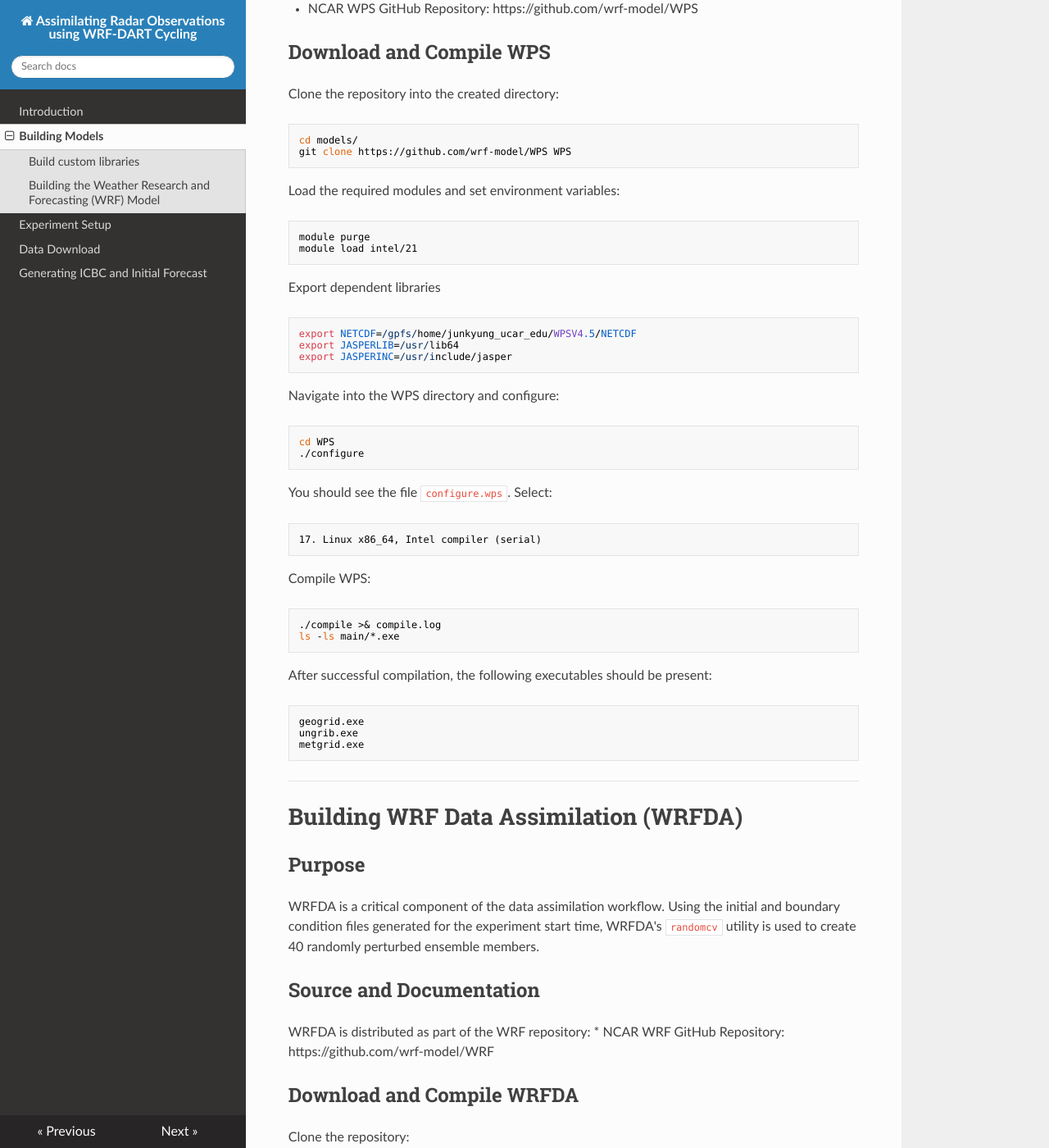
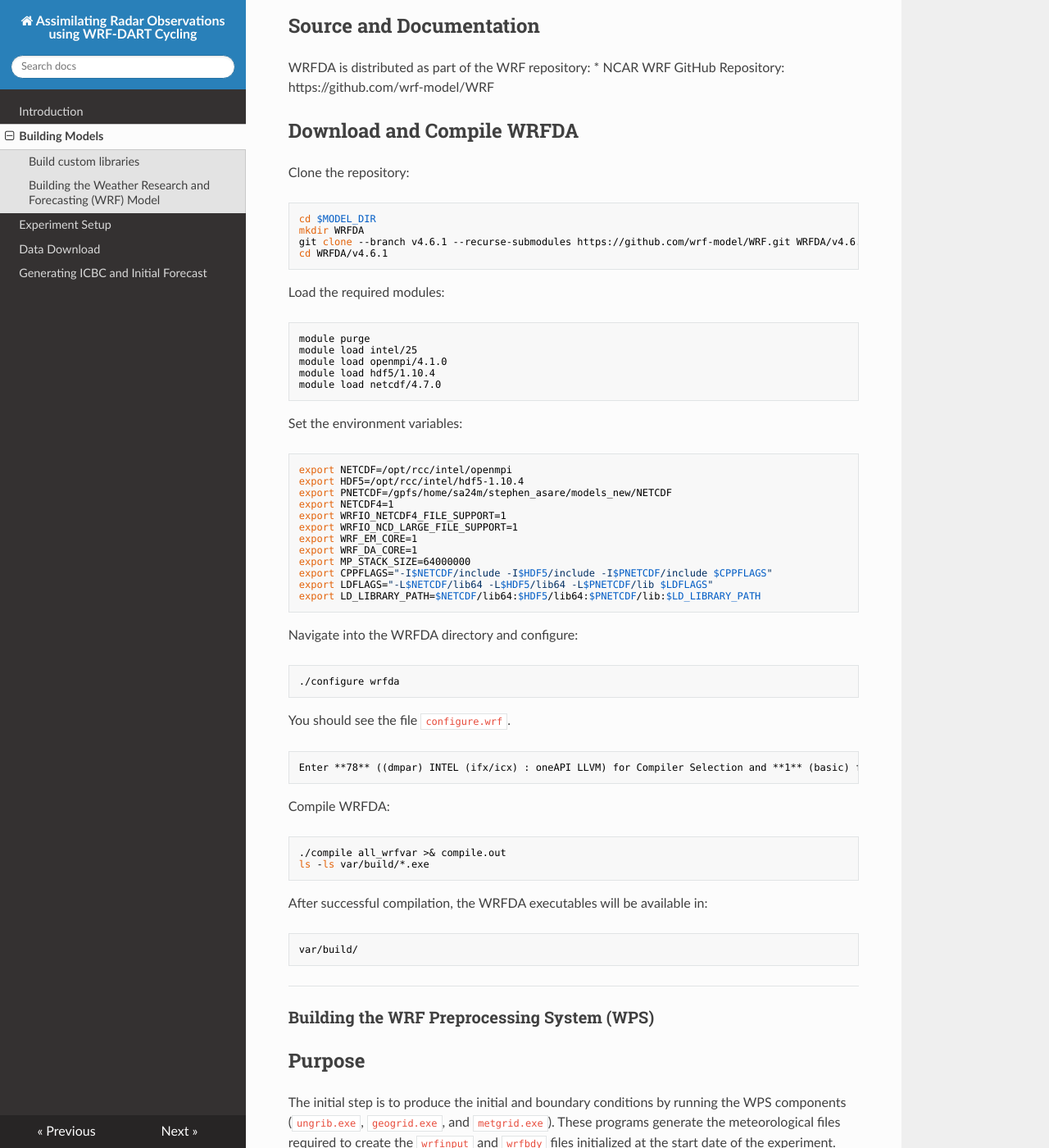
Before and after one commit to stephen-asare/WRF-DART-CYCLING, an MkDocs documentation site: the page built from docs/building_models.md, in a window 1280 px wide and 1400 px high, scrolled down 2450 px. Shown: the whole window at 82% size. Built offline with MkDocs 1.6.1, drawn with Linux system fonts in a browser that asks for light colours; nearby versions of some CDN libraries; some of the changed text lies outside the part shown.

Commit message:
Update building_models.md

````diff
--- a/docs/building_models.md
+++ b/docs/building_models.md
@@ -4,16 +4,19 @@
 ### Build custom libraries
 First we need to build custom PnetCDF, FFTW3, ARPACK-NG, ParMETIS and LAMMPS libraries using RCC system Intel/25, OpenMPI 4.1.0, HDF5 and NetCDF.
 
-Open `rcc_build_stack.sh`, and configure directory for models `MODEL_DIR` (where you want the models to be installed). `rcc_build_stack.sh` will crete the model directory and build the custom libraries.
+Open `rcc_build_stack.sh`, and configure directory for models `MODEL_DIR` (where you want the models to be installed). The script `rcc_build_stack.sh` will create the model directory and build the custom libraries.
 Run `rcc_build_stack.sh` to build custom libraries.
 ```bash
 nohup ./rcc_build_stack.sh >& compile.log &
 ```
+Verify the log file to ensure the libraries successfully completed.
+
+---
 
 ### Building the Weather Research and Forecasting (WRF) Model
 Obtain the WRF-ARW v4.6.1 source code, initialize submodules in the cloning process to ensure all internal dependencies are downloaded. Model directory should be created already from compiling the custom libraries above, simply change directory to that directory
 ```bash
-cd models
+cd $MODEL_DIR
 mkdir WRF
 git clone --branch v4.6.1 --recurse-submodules https://github.com/wrf-model/WRF.git WRF/v4.6.1
 cd WRF/v4.6.1
@@ -77,7 +80,64 @@
 
 ---
 
-# Building the WRF Preprocessing System (WPS)
+
+# Building WRF Data Assimilation (WRFDA)
+## Purpose
+WRFDA is a critical component of the data assimilation workflow. Using the initial and boundary condition files generated for the experiment start time, WRFDA's `randomcv` utility is used to create randomly perturbed ensemble members.
+## Source and Documentation
+WRFDA is distributed as part of the WRF repository:
+* NCAR WRF GitHub Repository: https://github.com/wrf-model/WRF
+## Download and Compile WRFDA
+Clone the repository:
+```bash
+cd $MODEL_DIR
+mkdir WRFDA
+git clone --branch v4.6.1 --recurse-submodules https://github.com/wrf-model/WRF.git WRFDA/v4.6.1
+cd WRFDA/v4.6.1
+```
+Load the required modules:
+```bash
+module purge
+module load intel/25
+module load openmpi/4.1.0
+module load hdf5/1.10.4
+module load netcdf/4.7.0
+```
+Set the environment variables:
+```bash
+export NETCDF=/opt/rcc/intel/openmpi
+export HDF5=/opt/rcc/intel/hdf5-1.10.4
+export PNETCDF=/gpfs/home/sa24m/stephen_asare/models_new/NETCDF
+export NETCDF4=1
+export WRFIO_NETCDF4_FILE_SUPPORT=1
+export WRFIO_NCD_LARGE_FILE_SUPPORT=1
+export WRF_EM_CORE=1
+export WRF_DA_CORE=1
+export MP_STACK_SIZE=64000000
+export CPPFLAGS="-I$NETCDF/include -I$HDF5/include -I$PNETCDF/include $CPPFLAGS"
+export LDFLAGS="-L$NETCDF/lib64 -L$HDF5/lib64 -L$PNETCDF/lib $LDFLAGS"
+export LD_LIBRARY_PATH=$NETCDF/lib64:$HDF5/lib64:$PNETCDF/lib:$LD_LIBRARY_PATH
+```
+Navigate into the WRFDA directory and configure:
+```bash
+./configure wrfda
+```
+You should see the file `configure.wrf`.
+```text
+Enter **78** ((dmpar) INTEL (ifx/icx) : oneAPI LLVM) for Compiler Selection and **1** (basic) for Nesting Selection.
+```
+Compile WRFDA:
+```bash
+./compile all_wrfvar >& compile.out
+ls -ls var/build/*.exe
+```
+After successful compilation, the WRFDA executables will be available in:
+```text
+var/build/
+```
+---
+
+### Building the WRF Preprocessing System (WPS)
 ## Purpose
 The initial step is to produce the initial and boundary conditions by running the WPS components (`ungrib.exe`, `geogrid.exe`, and `metgrid.exe`). These programs generate the meteorological files required to create the `wrfinput` and `wrfbdy` files initialized at the start date of the experiment.
 ## Source and Documentation
@@ -122,52 +182,6 @@
 ```
 ---
 
-# Building WRF Data Assimilation (WRFDA)
-## Purpose
-WRFDA is a critical component of the data assimilation workflow. Using the initial and boundary condition files generated for the experiment start time, WRFDA's `randomcv` utility is used to create 40 randomly perturbed ensemble members.
-## Source and Documentation
-WRFDA is distributed as part of the WRF repository:
-* NCAR WRF GitHub Repository: https://github.com/wrf-model/WRF
-## Download and Compile WRFDA
-Clone the repository:
-```bash
-git clone --recurse-submodules https://github.com/wrf-model/WRF WRFDA
-```
-Load the required modules:
-```bash
-module load intel/21
-module load openmpi/4.1.0
-module load hdf5/1.10.4
-module load netcdf/4.7.0
-```
-Set the environment variables:
-```bash
-export WRF_EM_CORE=1
-export WRF_DA_CORE=1
-export MP_STACK_SIZE=64000000
-
-export NETCDF=/gpfs/home/junkyung_ucar_edu/Build_WRF/NETCDF
-export HDF5=/gpfs/home/junkyung_ucar_edu/Build_WRF/HDF5
-```
-Navigate into the WRFDA directory and configure:
-```bash
-cd WRFDA
-./configure wrfda
-```
-You should see the file `configure.wrf`.
-Select:
-```text
-15. Intel (dmpar)
-```
-Compile WRFDA:
-```bash
-./compile all_wrfvar >& compile.out
-ls -ls var/build/*.exe
-```
-After successful compilation, the WRFDA executables will be available in:
-```text
-var/build/
-```
 
 # Building the Data Assimilation Research Testbed (DART)
 **Purpose:** DART is the primary ensemble data assimilation system used to assimilate observations (such as radar or water vapor profiles) into the WRF model state. It interfaces directly with WRF to update the state variables using ensemble Kalman filter techniques.
````
